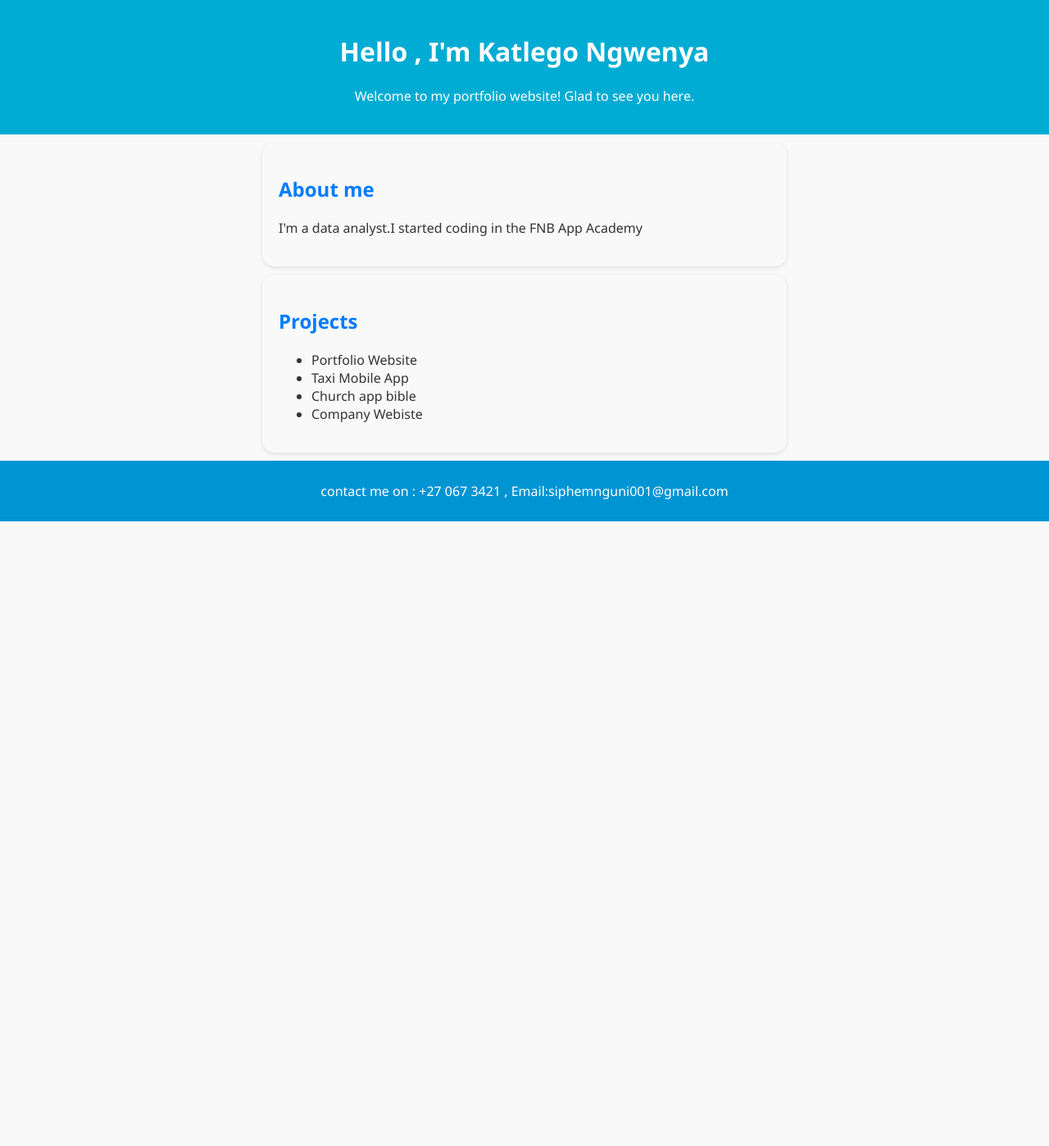
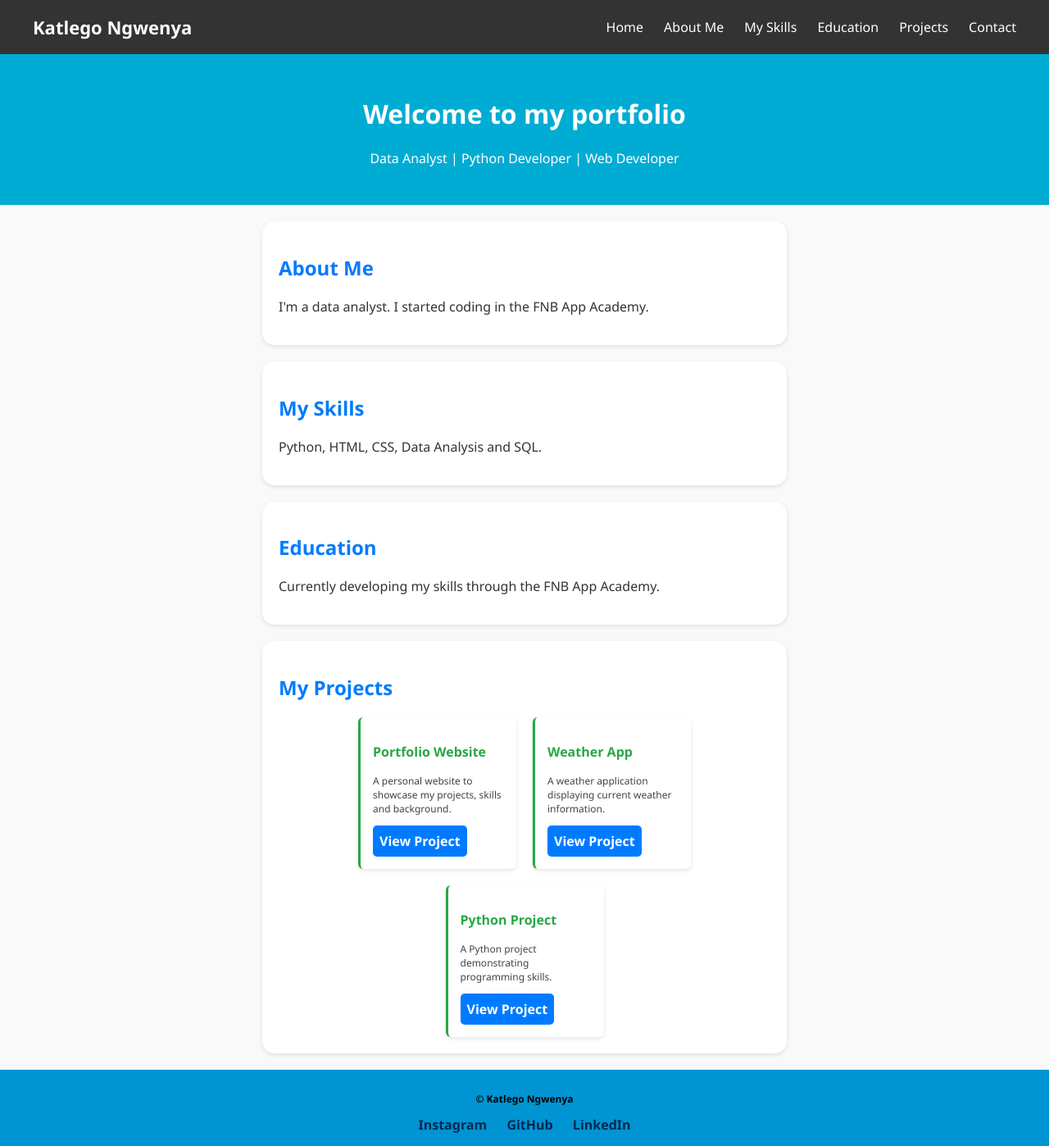
Before and after one commit to Maureen-Ngwenya-19/Maureen-portfolio-website1, a plain HTML site: page index.html in a window 1280 px wide. Shown: the whole page at 82% size. Before the commit the page ends 800 px from the top, so only its background shows below. Drawn offline with Linux system fonts and the light colour scheme.

Commit message:
updated version

```diff
--- a/index.html
+++ b/index.html
@@ -1,35 +1,100 @@
+
 <!DOCTYPE html>
 <html lang="en">
 <head>
     <meta charset="UTF-8">
     <meta name="viewport" content="width=device-width, initial-scale=1.0">
-    <title>Katlego Ngwenya-Portfolio</title>
-    <link rel ="stylesheet" href="style.css">
+    <title>Katlego Ngwenya - Portfolio</title>
+    <link rel="stylesheet" href="style.css">
 </head>
+
 <body>
-    <header>
-        <h1>Hello , I'm Katlego Ngwenya</h1>
-        <p>Welcome to my portfolio website!
-            Glad to see you here.</p>
 
+    <!-- Navigation Bar -->
+    <nav class="navbar">
+        <div class="logo">
+            Katlego Ngwenya
+        </div>
+
+        <div class="nav-links">
+            <a href="#home">Home</a>
+            <a href="#about">About Me</a>
+            <a href="#skills">My Skills</a>
+            <a href="#education">Education</a>
+            <a href="#projects">Projects</a>
+            <a href="#contact">Contact</a>
+        </div>
+    </nav>
+
+    <!-- Welcome Section -->
+    <header id="home">
+        <h1>Welcome to my portfolio</h1>
+        <p>Data Analyst | Python Developer | Web Developer</p>
     </header>
-    <section class ="about" id ="about">
-   <h2>About me</h2>
-   <p>I'm a data analyst.I started coding in the FNB App Academy</p>
+
+    <!-- About Section -->
+    <section class="about" id="about">
+        <h2>About Me</h2>
+        <p>I'm a data analyst. I started coding in the FNB App Academy.</p>
     </section>
-    <section class="Projects">
-        <h2>Projects</h2>
-        <ul>
-            <li>Portfolio Website</li>
-            <li>Taxi Mobile App</li>
-            <li>Church app bible</li>
-            <li>Company Webiste</li>
-        </ul>
+
+    <!-- Skills Section -->
+    <section id="skills">
+        <h2>My Skills</h2>
+        <p>Python, HTML, CSS, Data Analysis and SQL.</p>
     </section>
-    <footer>
-        <p>
-            contact me on : +27 067 3421 , Email:siphemnguni001@gmail.com
-        </p>
+
+    <!-- Education Section -->
+    <section id="education">
+        <h2>Education</h2>
+        <p>Currently developing my skills through the FNB App Academy.</p>
+    </section>
+
+    <!-- Projects Section -->
+    <section class="projects" id="projects">
+        <h2>My Projects</h2>
+
+        <div class="project-list">
+
+            <div class="project-card">
+                <h3>Portfolio Website</h3>
+                <p>A personal website to showcase my projects, skills and background.</p>
+                <a href="https://app-academy-portfolio-website.netlify.app/"
+                   target="_blank" rel="noopener noreferrer">View Project</a>
+            </div>
+
+            <div class="project-card">
+                <h3>Weather App</h3>
+                <p>A weather application displaying current weather information.</p>
+                <a href="https://app-academy-portfolio-website.netlify.app/"
+                   target="_blank" rel="noopener noreferrer">View Project</a>
+            </div>
+
+            <div class="project-card">
+                <h3>Python Project</h3>
+                <p>A Python project demonstrating programming skills.</p>
+                <a href="https://app-academy-portfolio-website.netlify.app/"
+                   target="_blank" rel="noopener noreferrer">View Project</a>
+            </div>
+
+        </div>
+    </section>
+
+    <!-- Footer -->
+    <footer id="contact">
+        <p>© Katlego Ngwenya</p>
+
+        <div class="social-links">
+            <a href="https://instagram.com/journal_of_km"
+               target="_blank" rel="noopener noreferrer">Instagram</a>
+
+            <a href="https://github.com/Maureen-Ngwenya-19"
+               target="_blank" rel="noopener noreferrer">GitHub</a>
+
+            <a href="https://linkedin.com/in/katlego-maureen-ngwenya-2ba19a356"
+               target="_blank" rel="noopener noreferrer">LinkedIn</a>
+        </div>
     </footer>
+
 </body>
 </html>
--- a/style.css
+++ b/style.css
@@ -1,37 +1,183 @@
-body{
-    font-family:'Segoe UI', Tahoma, Geneva, Verdana, sans-serif;
-    background : #f9f9f9;
-    color:#333;
-    margin:0;
-    padding:0;
+
+/* GENERAL PAGE DESIGN */
+
+body {
+    font-family: 'Segoe UI', Tahoma, Geneva, Verdana, sans-serif;
+    background: #f9f9f9;
+    color: #333;
+    margin: 0;
+    padding: 0;
+    scroll-behavior: smooth;
 }
 
-header{
-    background:#00acd3;
-    color:#fff;
-    padding:20px;
-    text-align:center;
+/* HEADER */
+
+header {
+    background: #00acd3;
+    color: #fff;
+    padding: 30px 20px;
+    text-align: center;
 }
-.about{
+
+/* NAVIGATION BAR */
+
+.navbar {
+    background-color: #333;
+    position: sticky;
+    top: 0;
+    z-index: 1000;
+    padding: 18px 40px;
+    display: flex;
+    justify-content: space-between;
+    align-items: center;
+}
+
+.logo {
+    color: white;
+    font-size: 22px;
+    font-weight: bold;
+}
+
+.nav-links {
+    display: flex;
+    gap: 25px;
+}
+
+.nav-links a {
+    color: white;
+    text-decoration: none;
+    font-weight: 500;
+    transition: color 0.3s ease;
+}
+
+.nav-links a:hover {
+    color: #00acd7;
+}
+
+/* SECTIONS */
+
+section {
+    padding: 20px;
+    margin: 20px auto;
+    max-width: 600px;
+    background: #fff;
+    border-radius: 15px;
+    box-shadow: 0 2px 5px rgba(0, 0, 0, 0.1);
+}
+
+.about {
     padding: 20px;
 }
 
-section{
-    padding:20px;
-    margin:10px auto;
-    max-width:600px;
-    background: 15px;
-    border-radius:15px ;
-    box-shadow:0 2px 5px rgba(0,0,0, 0.1);
+h2 {
+    color: #007bff;
 }
 
-h2{
-    color:#007bff
+/* PROJECT LIST */
+
+.project-list {
+    display: flex;
+    flex-wrap: wrap;
+    justify-content: center;
+    gap: 20px;
 }
 
-footer{
+/* PROJECT CARDS */
+
+.project-card {
+    width: 160px;
+    padding: 15px;
+    background: #fff;
+    border-left: 3px solid #28a745;
+    border-radius: 6px;
+    box-shadow: 0 2px 5px rgba(0, 0, 0, 0.1);
+    transition: transform 0.3s ease, box-shadow 0.3s ease;
+    cursor: pointer;
+}
+
+.project-card:hover {
+    transform: translateY(-8px);
+    box-shadow: 0 8px 20px rgba(0, 0, 0, 0.2);
+}
+
+.project-card h3 {
+    color: #28a745;
+    font-size: 16px;
+}
+
+.project-card p {
+    font-size: 12px;
+    color: #444;
+}
+
+/* PROJECT LINKS */
+
+.project-card a {
+    display: inline-block;
+    padding: 8px;
+    background-color: #007bff;
+    color: #fff;
+    border-radius: 5px;
+    text-decoration: none;
+    font-weight: bold;
+    transition: background-color 0.3s ease;
+}
+
+.project-card a:hover {
+    background-color: #0056b3;
+}
+
+/* SOCIAL LINKS */
+
+.social-links {
+    margin-top: 10px;
+}
+
+.social-links a {
+    margin: 0 10px;
+    color: #012750;
+    text-decoration: none;
+    font-weight: bold;
+    transition: color 0.3s ease;
+}
+
+.social-links a:hover {
+    text-decoration: underline;
+    color: #fff;
+}
+
+/* FOOTER */
+
+footer {
     text-align: center;
-    padding:10px;
-    background:#0094d3;
-    color:#ffffff;
+    padding: 15px;
+    background: #0094d3;
+    color: #fff;
 }
+
+footer p {
+    color: #000;
+    font-weight: bold;
+    font-size: 12px;
+}
+
+/* RESPONSIVE DESIGN */
+
+@media (max-width: 768px) {
+
+    .navbar {
+        flex-direction: column;
+        gap: 15px;
+        padding: 15px;
+    }
+
+    .nav-links {
+        flex-wrap: wrap;
+        justify-content: center;
+        gap: 15px;
+    }
+
+    .project-card {
+        width: 100%;
+    }
+}
```
